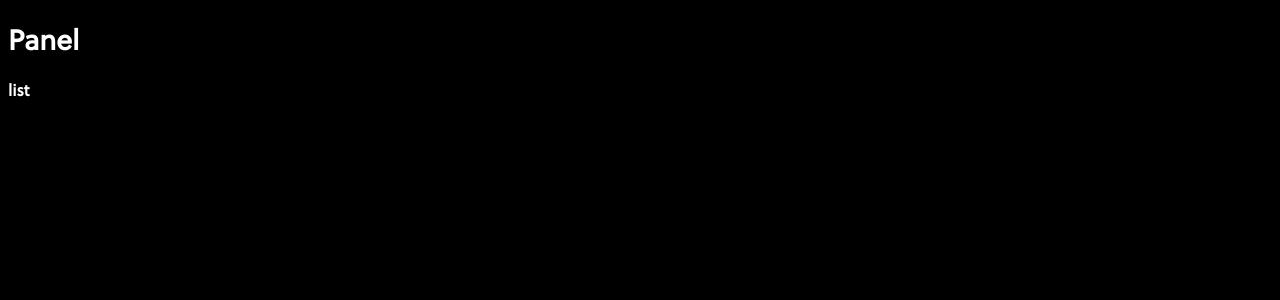
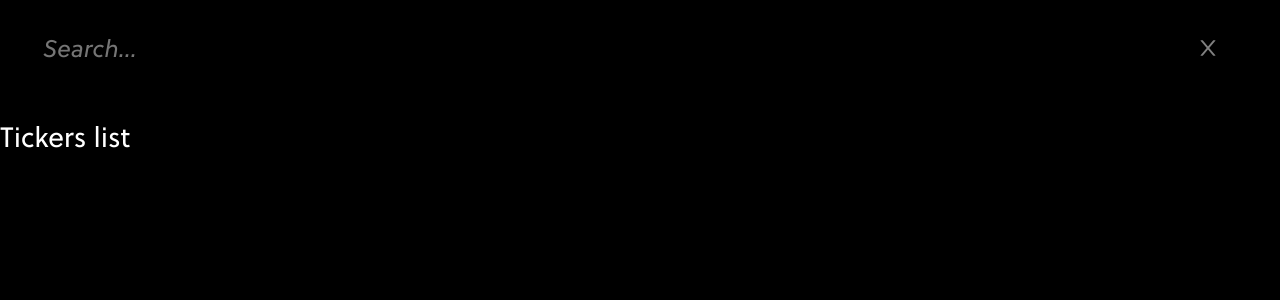
Before and after one commit to nverno/watchlist, a React (Create React App) app in the folder popup/: page / in a window 1280 px wide. Shown: the top 300 px of the page. Built offline with nearby package versions, Linux system fonts and the light colour scheme.

Commit message:
search bar / menu layout

```diff
--- a/popup/package.json
+++ b/popup/package.json
@@ -6,8 +6,10 @@
     "@testing-library/jest-dom": "^5.11.9",
     "@testing-library/react": "^11.2.3",
     "@testing-library/user-event": "^12.6.0",
+    "bootstrap": "^4.5.3",
     "react": "^17.0.1",
     "react-dom": "^17.0.1",
+    "react-icons": "^4.1.0",
     "react-redux": "^7.2.2",
     "react-scripts": "4.0.1",
     "reactstrap": "^8.8.1",
--- a/popup/src/components/App.jsx
+++ b/popup/src/components/App.jsx
@@ -1,17 +1,35 @@
 import React from 'react';
+import { AiOutlineClose } from 'react-icons/ai';
 import { Container, Row, Col } from 'reactstrap';
-import '../index.scss';
 
-const App = (props) => {
+import './app.scss';
+import Search from './search/Search';
+import SearchMenu from './search/SearchMenu';
+
+const App = ({ searchResults }) => {
   return (
     <>
       <Container fluid>
         <Row>
-          <h1>Panel</h1>
+          <section className="search-section">
+            <header>
+              <Search />
+
+              <div className="cancel-button">
+                <AiOutlineClose
+                  size={24}
+                  className="cancel-button-icon"
+                  color="gray"
+                />
+              </div>
+            </header>
+
+            <SearchMenu />
+          </section>
         </Row>
 
         <Row>
-          <h3>list</h3>
+          <h3>Tickers list</h3>
         </Row>
       </Container>
     </>
--- /dev/null
+++ b/popup/src/components/app.scss
@@ -0,0 +1,19 @@
+.search-section {
+  padding: 10px 20px 10px 0;
+  width: 100%;
+
+  header {
+    display: flex;
+    padding: 0 40px 0 40px;
+    align-items: center;
+    justify-content: space-between;
+
+    // input {
+    //   flex-basis: 90%;
+    // }
+  }
+}
+
+.cancel-button {
+  margin-left: 22px;
+}
--- /dev/null
+++ b/popup/src/components/search/Search.jsx
@@ -0,0 +1,26 @@
+import React from 'react';
+import { BiSearch } from 'react-icons/bi';
+import './search.scss';
+
+const Search = () => {
+  const [query, setQuery] = React.useState('');
+
+  const handleSubmit = (e) => {
+    e.preventDefault();
+    setQuery('');
+  };
+
+  return (
+    <form id="search-form" onSubmit={handleSubmit}>
+      <input
+        type="text"
+        className="search-input"
+        placeholder="Search..."
+        value={query}
+        onChange={(e) => setQuery(e.currentTarget.value)}
+      />
+    </form>
+  );
+};
+
+export default Search;
--- /dev/null
+++ b/popup/src/components/search/SearchMenu.jsx
@@ -0,0 +1,63 @@
+import React from 'react';
+import './search-menu.scss';
+
+const SearchMenuItem = ({ value, symbol, name, type, region }) => {
+  return (
+    <div className="search-result" value={value} role="option">
+      <div className="search-result-symbol">
+        <span>
+          {symbol.map((part, idx) => (
+            <span key={idx} className={part.match ? 'search-match' : ''}>
+              {part.value}
+            </span>
+          ))}
+        </span>
+        <div className="search-result-company">
+          <span>
+            {name.map((part, idx) => (
+              <span className={part.match ? 'search-match' : ''}>
+                {part.value}
+              </span>
+            ))}
+          </span>
+        </div>
+      </div>
+    </div>
+  );
+};
+
+const SearchMenuSection = ({ name, results }) => {
+  return (
+    <>
+      <section>
+        <h4>{name}</h4>
+      </section>
+      {results.map((result, idx) => (
+        <SearchMenuItem {...result} key={idx} />
+      ))}
+    </>
+  );
+};
+
+const SearchMenu = ({ stocks, funds }) => {
+  const menu = !(stocks || funds) ? (
+    <></>
+  ) : (stocks && stocks.length) || (funds && funds.length) ? (
+    <div className="search-results">
+      {stocks && <SearchMenuSection name={'Stocks'} results={stocks} />}
+      {stocks && <SearchMenuSection name={'Funds'} results={funds} />}
+    </div>
+  ) : (
+    <section>
+      <h4>No matches founds</h4>
+    </section>
+  );
+
+  return (
+    <div className="fade-in">
+      <div className="search-menu">{menu}</div>
+    </div>
+  );
+};
+
+export default SearchMenu;
--- /dev/null
+++ b/popup/src/components/search/search-menu.scss
@@ -0,0 +1,35 @@
+.search-menu {
+  padding: 0 24px 24px;
+
+  & section {
+    margin: 12px 0 24px;
+  }
+
+  & h4 {
+    color: var(--st__neutral-fg2);
+    display: flex;
+    justify-content: space-between;
+    margin-bottom: 12px;
+  }
+}
+
+.search-results {
+}
+.search-result {
+  display: flex;
+
+  &:hover {
+    background-color: var(--st__neutral-bg2);
+  }
+}
+.search-result-symbol {
+  flex: 0 0 80px;
+}
+.search-result-company {
+  overflow: hidden;
+  text-overflow: ellipsis;
+  white-space: nowrap;
+}
+.search-match {
+  color: var(--st__primary-base);
+}
--- /dev/null
+++ b/popup/src/components/search/search.scss
@@ -0,0 +1,43 @@
+#search-form {
+  display: flex;
+  justify-content: center;
+  width: 100%;
+  color: var(--st__neutral-fg1);
+}
+
+// input[type='text'] {
+//   line-height: 40px;
+// }
+
+.search-input {
+  display: block;
+  font-size: 24px;
+  font-family: ClipperSoleil, "Helvetica Neue", "Lucida Grande", sans-serif;
+  font-style: italic;
+  font-stretch: 100%;
+  font-weight: 400;
+  width: 100%;
+  border-radius: 4px;
+  margin-top: 8px;
+  margin-bottom: 8px;
+  padding: 0 4px 0 3px;
+  line-height: 250%;
+  background-color: inherit;
+  color: inherit;
+  border: none;
+
+  &:hover {
+    background-color: var(--st__neutral-hover-bg1);
+  }
+
+  &:focus, &:focus-within {
+    background-color: var(--st__neutral-hover-bg1);
+    outline: none;
+    border-left: 1px solid var(--st__neutral-fg3);
+  }
+}
+
+// Issues with displaying Futura in input
+::-webkit-input-placeholder {
+  line-height: 200%;
+}
--- a/popup/src/index.js
+++ b/popup/src/index.js
@@ -6,6 +6,7 @@ import { loadChromeOptions } from './util/chrome';
 import configureStore from './store/store';
 
 import App from './components/App';
+import './index.scss';
 
 document.addEventListener('DOMContentLoaded', () => {
   let preloadedState = {};
--- a/popup/src/index.scss
+++ b/popup/src/index.scss
@@ -1,3 +1,4 @@
+@import 'bootstrap/dist/css/bootstrap.min.css';
 @import './theme.scss';
 @import './font.scss';
 
@@ -13,6 +14,44 @@ body {
   background-color: var(--st__neutral-bg1);
 }
 
+button, input, select, textarea {
+  color: inherit;
+  font-family: inherit;
+  font-size: inherit;
+  font-style: inherit;
+  font-weight: inherit;
+  margin: 0;
+  outline: 0;
+  padding: 0;
+  background-color: transparent;
+  border: none;
+  appearance: none;
+}
+
 ::-webkit-scrollbar {
   display: none;
 }
+
+@-webkit-keyframes fadeIn {
+  0% {
+    opacity: 0;
+  }
+  100% {
+    opacity: 1;
+  }
+}
+
+@keyframes fadeIn {
+  0% {
+    opacity: 0;
+  }
+  100% {
+    opacity: 1;
+  }
+}
+
+.fade-in {
+  -webkit-animation-name: fadeIn;
+  animation-name: fadeIn;
+  animation: fadeIn 0.5s ease-out;
+}
```
Also changed, not shown: 1 other file (tests, documents, lock files or other folders).
